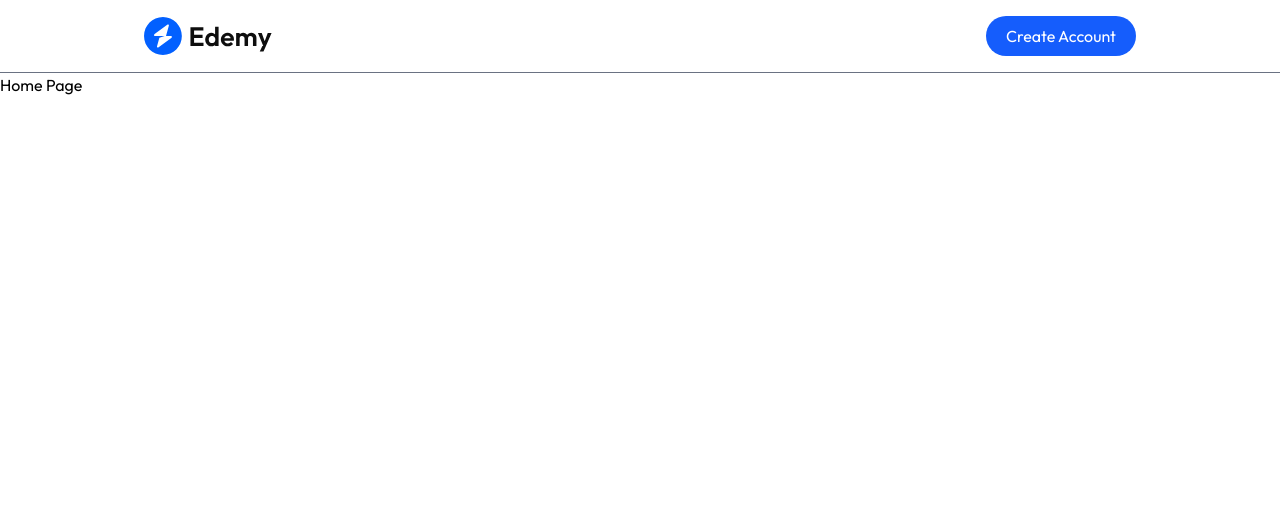
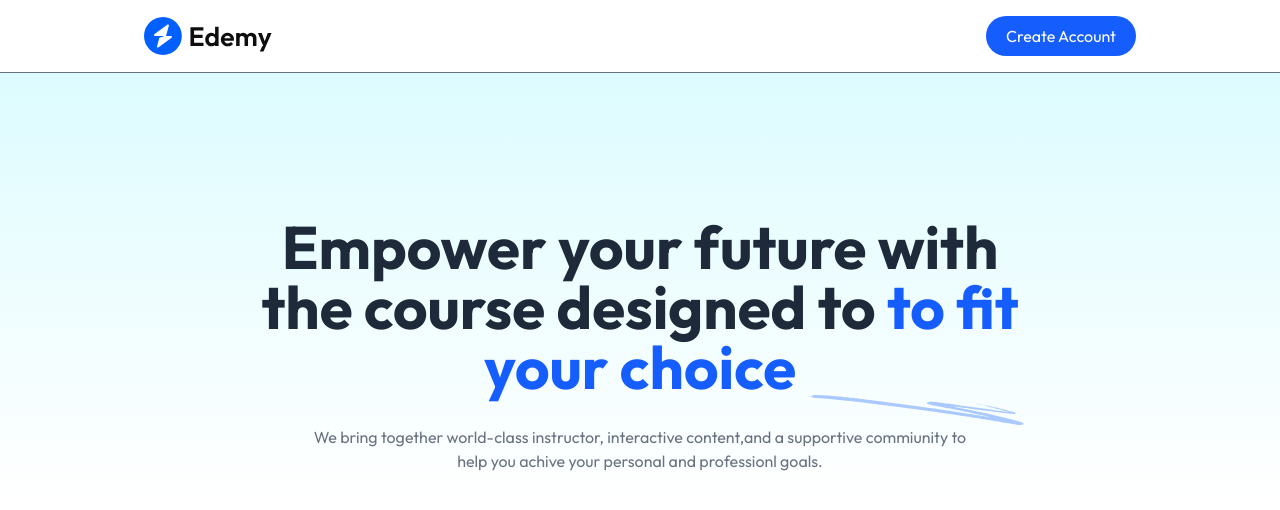
Before and after one commit to spriveen/LMS, a React (Vite) app in the folder client/: page / in a window 1280 px wide. Shown: the top 510 px of the page. Built offline with nearby package versions, Linux system fonts and the light colour scheme; no server answers.

Commit message:
update hero.jsx

```diff
--- a/client/src/components/student/Hero.jsx
+++ b/client/src/components/student/Hero.jsx
@@ -1,9 +1,29 @@
 import React from 'react'
+import { assets } from '../../assets/assets'
 
 const Hero = () => {
   return (
-    <div>
-      <h1>Hero</h1>
+    <div className='flex flex-col items-center justify-center w-full md:pt-36 pt-20
+    px-7 md:px-0 space-y-7 text-center bg-gradient-to-b from-cyan-100/70'>
+
+<h1 className='text-4xl md:text-6xl font-bold text-gray-800 max-w-3xl mx-auto relative'>
+  Empower your future with the course designed to
+  <span className='text-blue-600'> to fit your choice</span>
+  <img src={assets.sketch} alt='sketch'
+    className='md:block hidden absolute -bottom-7 right-0' />
+</h1>
+
+
+      <p className='md:block hidden text-gray-500 max-w-2xl mx-auto'> We bring together world-class instructor, interactive content,and a
+        supportive commiunity to help you achive your personal and professionl goals.
+      </p>
+
+
+      <p className='md:hidden text-gray-500 max-w-sm  mx-auto'>
+        We bring together world-class instructor, interactive content,and a
+        supportive commiunity to help you achive your personal and professionl goals.
+      </p>
+
     </div>
   )
 }
--- a/client/src/pages/student/Home.jsx
+++ b/client/src/pages/student/Home.jsx
@@ -1,9 +1,11 @@
 import React from 'react'
+import Hero from '../../components/student/Hero'
 
 const Home = () => {
   return (
-    <div>
-      <h1>Home Page</h1>
+    <div className='flex flex-col items-center space-y-7
+    text-center'>
+      <Hero />
     </div>
   )
 }
```
